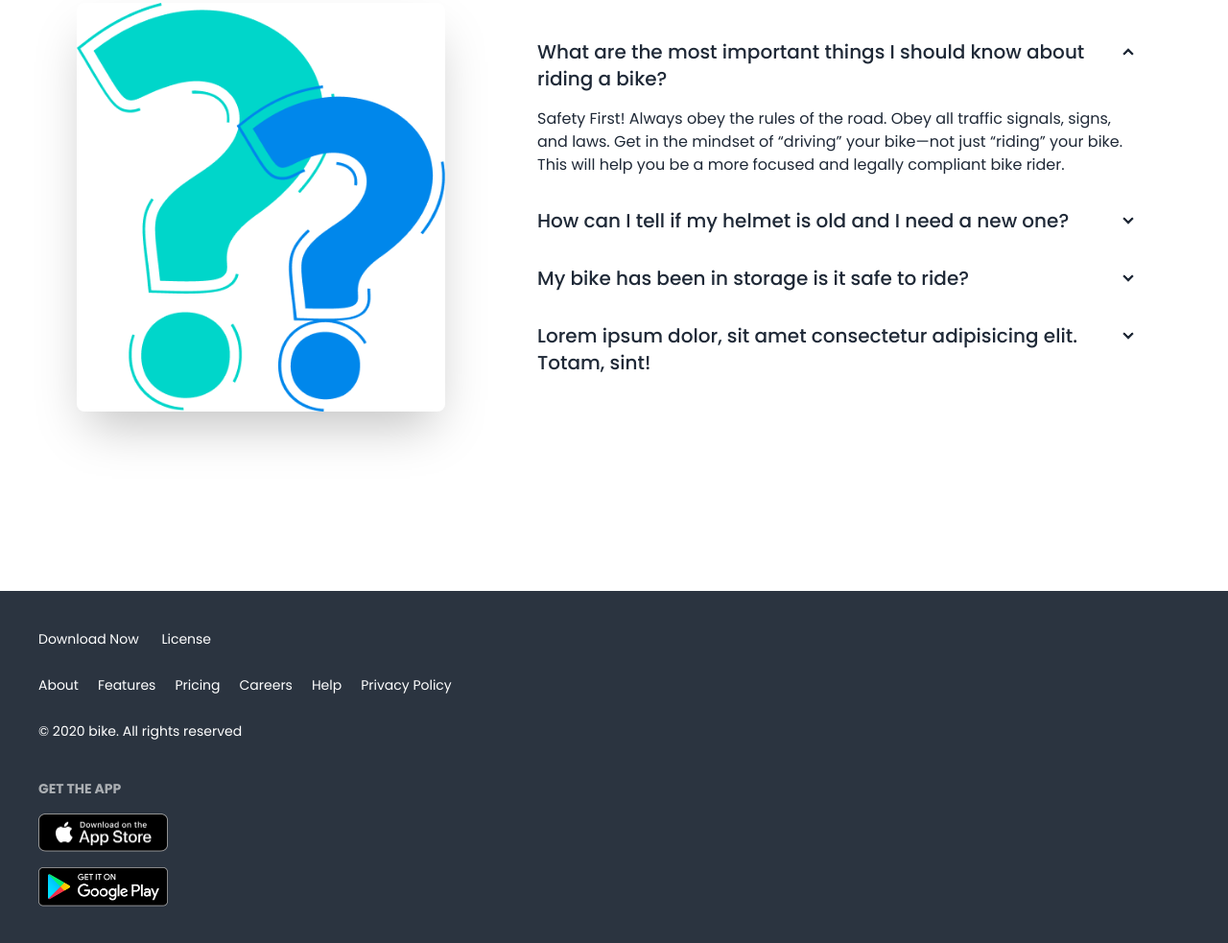
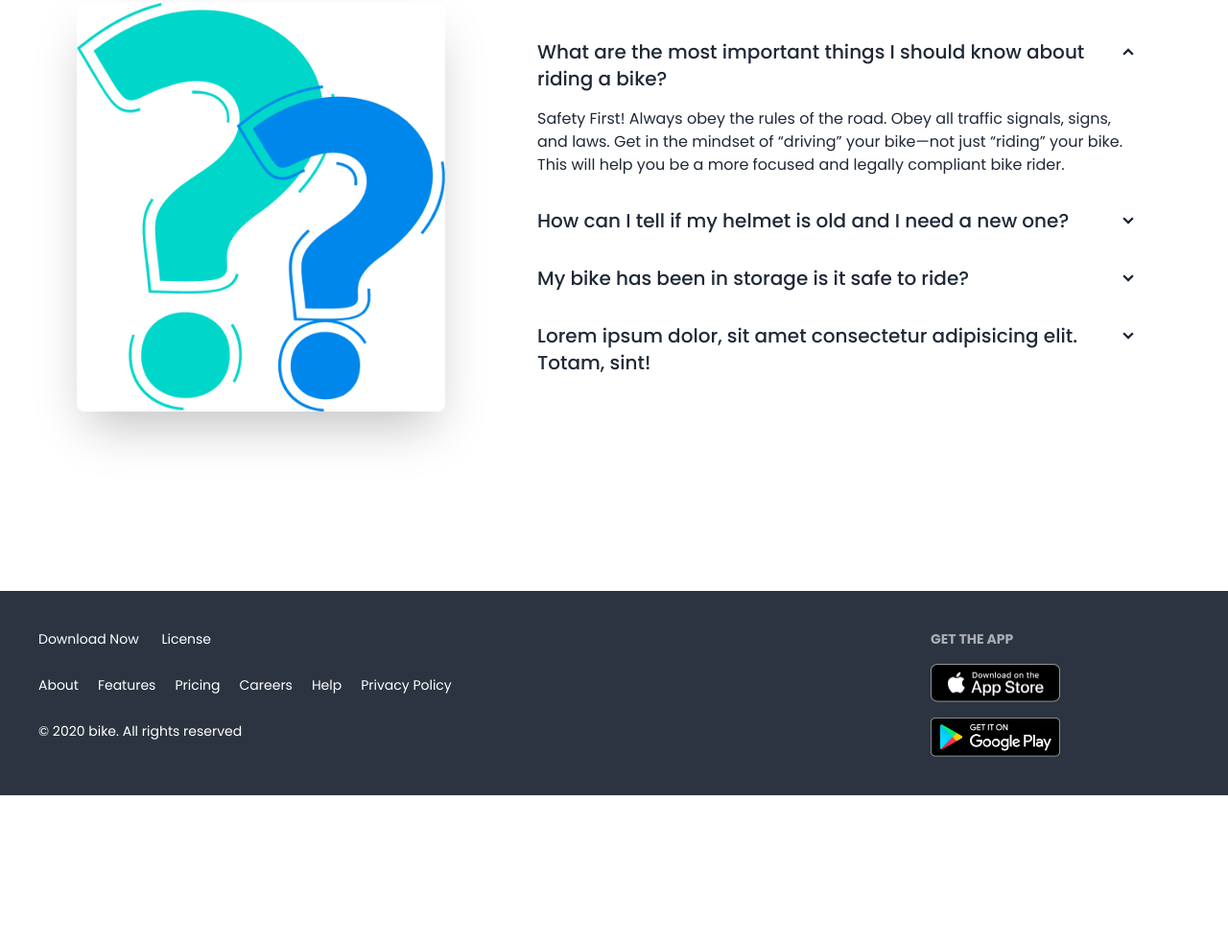
Before and after one commit to Mdafsarx/biker-zone, a plain HTML site: page index.html in a window 1280 px wide. Shown: the part 2186-3169 px from the top of the page at 96% size. After the commit the page ends 3015 px from the top, so only its background shows below. Drawn offline with nearby package versions, Linux system fonts and the light colour scheme.

Commit message:
footer done

```diff
--- a/index.html
+++ b/index.html
@@ -370,7 +370,7 @@ new one?
 
 <footer>
 
-  <footer class="footer p-10 bg-neutral text-white flex flex-col lg:justify-between ">
+  <footer class="footer p-10 bg-neutral text-white flex flex-col lg:flex-row lg:justify-between ">
     <aside class="space-y-5 ">
 
       <p>Download Now <span class="mx-5">License</span></p>
```
